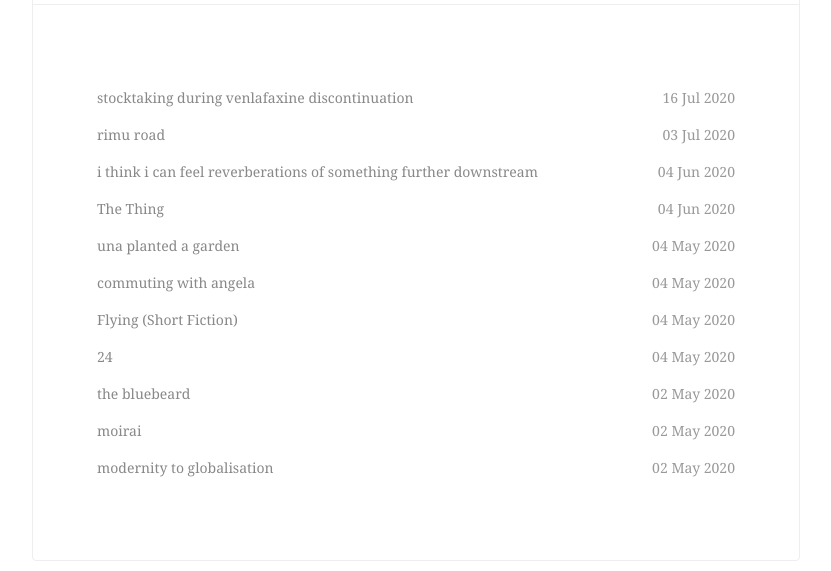
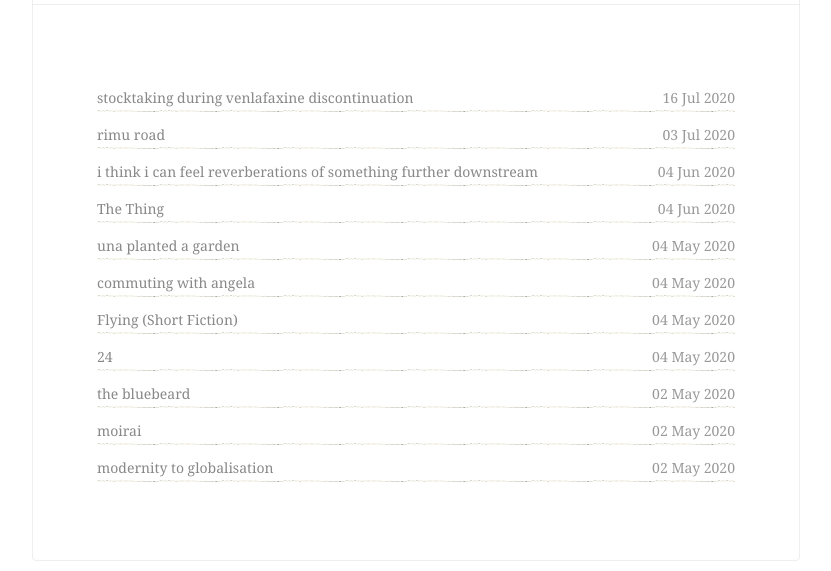
Before and after one commit to lilyholloway/lilyholloway.github.io, a Jekyll site: the page built from index.html, in a window 1280 px wide. Shown: the part 310-881 px from the top of the page, without its empty margins (224-1055 px from the left). Built offline with Jekyll 4.4.1, drawn with Linux system fonts in a browser that asks for light colours; nearby versions of some CDN libraries.

Commit message:
Update style.css

```diff
--- a/stylesheets/style.css
+++ b/stylesheets/style.css
@@ -34,5 +34,4 @@
 
 /* end Markdown styles */
 
-.markdown-body a:hover { background: url(/images/line.png) repeat-x left bottom; }
-.page5 a:link { background: url(/images/line.png) repeat-x left bottom; }
+.markdown-body a:link { background: url(/images/line.png) repeat-x left bottom; }
```
